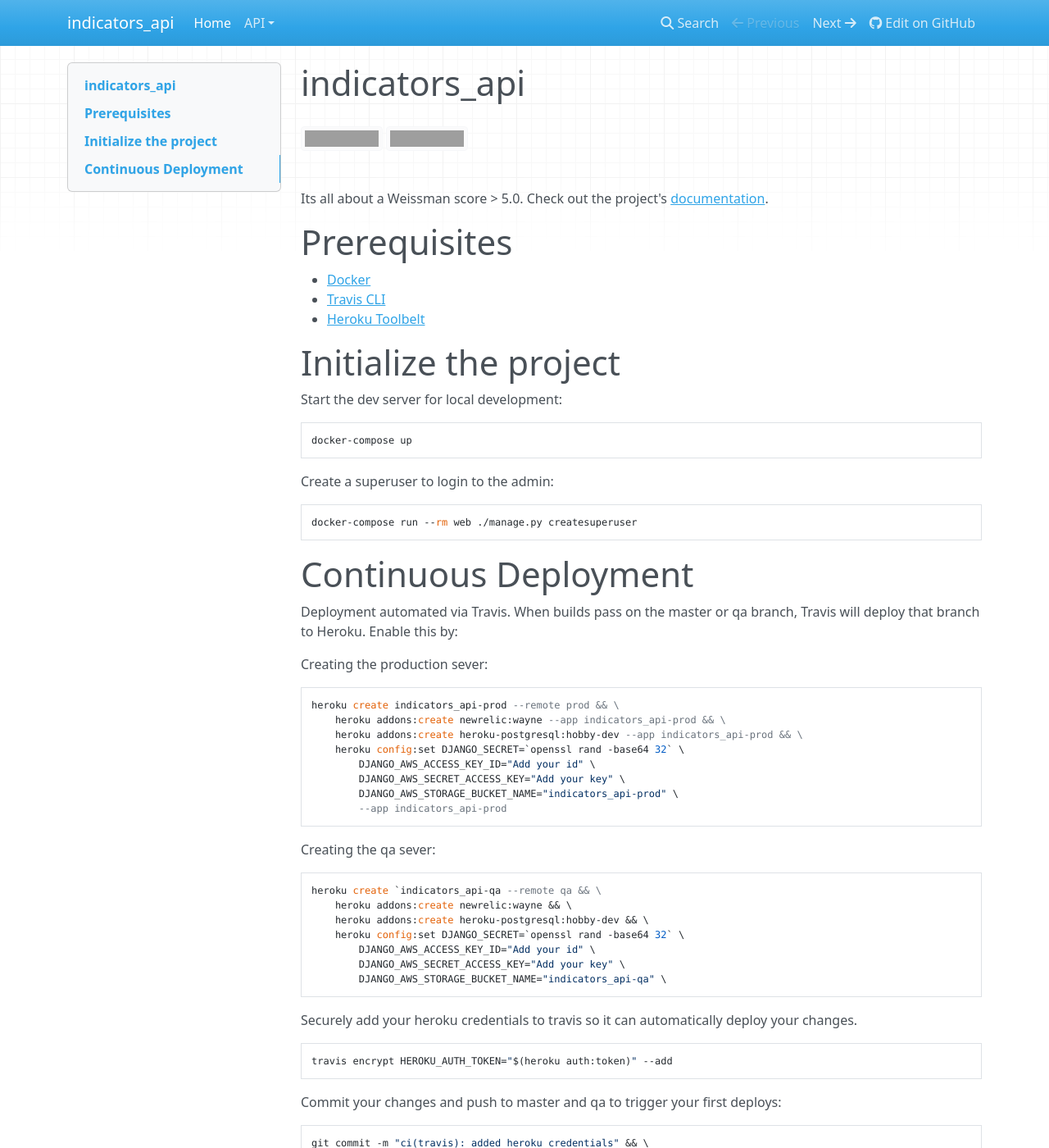
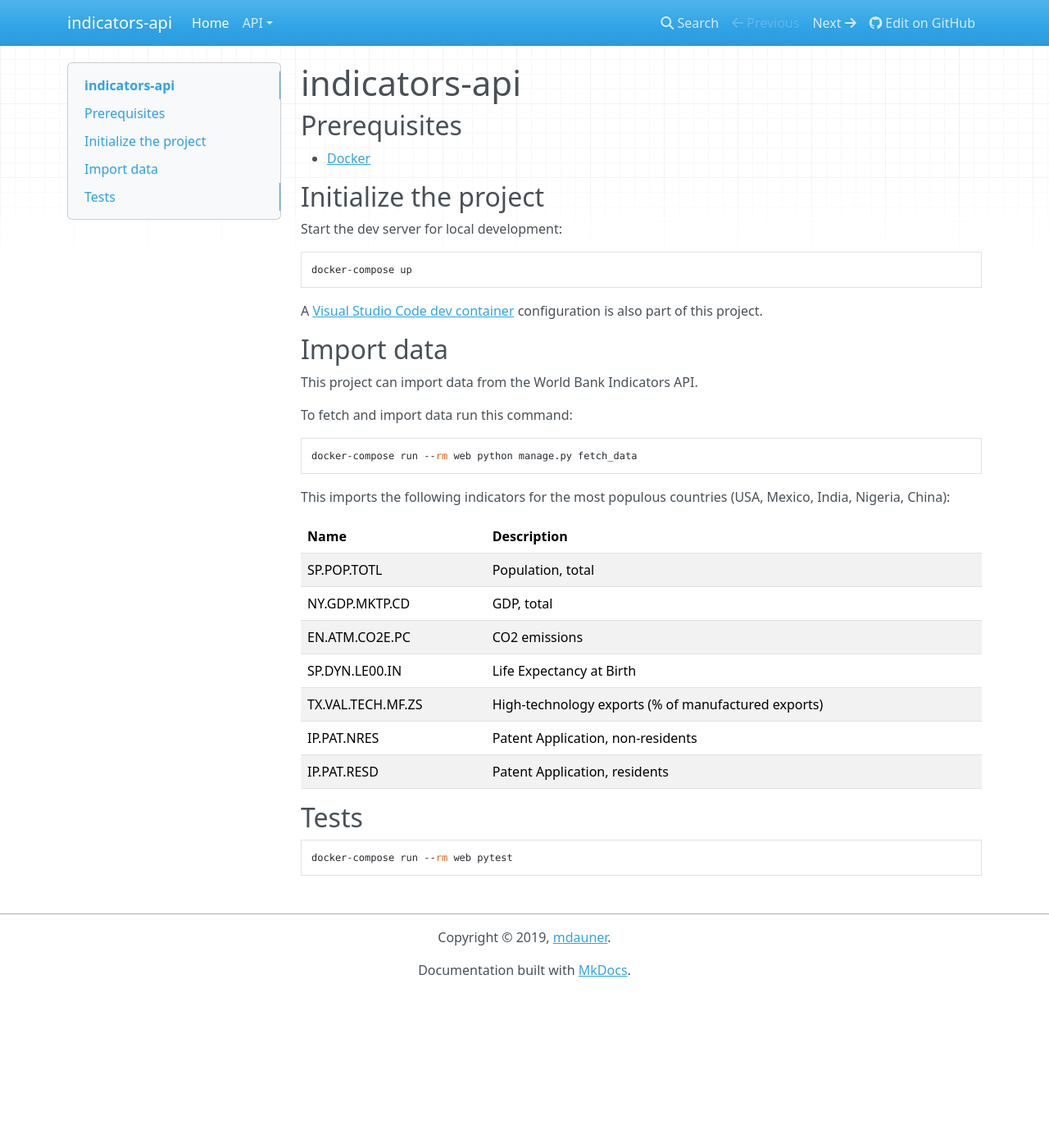
Before and after one commit to mdauner/indicators-api, an MkDocs documentation site: the page built from docs/index.md, in a window 1280 px wide and 1400 px high. Shown: the whole window at 82% size. Built offline with MkDocs 1.6.1, drawn with Linux system fonts in a browser that asks for light colours; nearby versions of some CDN libraries; some of the changed text lies outside the part shown; grey boxes are pictures that could not be loaded.

Commit message:
Update documentation

````diff
--- a/docs/index.md
+++ b/docs/index.md
@@ -1,17 +1,10 @@
-# indicators_api
+# indicators-api
 
-[![Build Status](https://travis-ci.org/mdauner/indicators_api.svg?branch=master)](https://travis-ci.org/mdauner/indicators_api)
-[![Built with](https://img.shields.io/badge/Built_with-Cookiecutter_Django_Rest-F7B633.svg)](https://github.com/agconti/cookiecutter-django-rest)
-
-Its all about a Weissman score > 5.0. Check out the project's [documentation](http://mdauner.github.io/indicators_api/).
-
-# Prerequisites
+## Prerequisites
 
 - [Docker](https://docs.docker.com/docker-for-mac/install/)
-- [Travis CLI](http://blog.travis-ci.com/2013-01-14-new-client/)
-- [Heroku Toolbelt](https://toolbelt.heroku.com/)
 
-# Initialize the project
+## Initialize the project
 
 Start the dev server for local development:
 
@@ -19,54 +12,33 @@ Start the dev server for local development:
 docker-compose up
 ```
 
-Create a superuser to login to the admin:
+A [Visual Studio Code dev container](https://code.visualstudio.com/docs/remote/containers) configuration is also part of this project.
+
+## Import data
+
+This project can import data from the World Bank Indicators API.
+
+
+To fetch and import data run this command:
+```bash
+docker-compose run --rm web python manage.py fetch_data
+```
+
+This imports the following indicators for the most populous countries (USA, Mexico, India, Nigeria, China):
+
+Name              |Description       |
+------------------|------------------|
+SP.POP.TOTL       | Population, total
+NY.GDP.MKTP.CD    | GDP, total
+EN.ATM.CO2E.PC    | CO2 emissions
+SP.DYN.LE00.IN    | Life Expectancy at Birth
+TX.VAL.TECH.MF.ZS | High-technology exports (% of manufactured exports)
+IP.PAT.NRES       | Patent Application, non-residents
+IP.PAT.RESD       | Patent Application, residents
+
+
+## Tests
 
 ```bash
-docker-compose run --rm web ./manage.py createsuperuser
+docker-compose run --rm web pytest
 ```
-
-
-# Continuous Deployment
-
-Deployment automated via Travis. When builds pass on the master or qa branch, Travis will deploy that branch to Heroku. Enable this by:
-
-Creating the production sever:
-
-```
-heroku create indicators_api-prod --remote prod && \
-    heroku addons:create newrelic:wayne --app indicators_api-prod && \
-    heroku addons:create heroku-postgresql:hobby-dev --app indicators_api-prod && \
-    heroku config:set DJANGO_SECRET=`openssl rand -base64 32` \
-        DJANGO_AWS_ACCESS_KEY_ID="Add your id" \
-        DJANGO_AWS_SECRET_ACCESS_KEY="Add your key" \
-        DJANGO_AWS_STORAGE_BUCKET_NAME="indicators_api-prod" \
-        --app indicators_api-prod
-```
-
-Creating the qa sever:
-
-```
-heroku create `indicators_api-qa --remote qa && \
-    heroku addons:create newrelic:wayne && \
-    heroku addons:create heroku-postgresql:hobby-dev && \
-    heroku config:set DJANGO_SECRET=`openssl rand -base64 32` \
-        DJANGO_AWS_ACCESS_KEY_ID="Add your id" \
-        DJANGO_AWS_SECRET_ACCESS_KEY="Add your key" \
-        DJANGO_AWS_STORAGE_BUCKET_NAME="indicators_api-qa" \
-```
-
-Securely add your heroku credentials to travis so it can automatically deploy your changes.
-
-```bash
-travis encrypt HEROKU_AUTH_TOKEN="$(heroku auth:token)" --add
-```
-
-Commit your changes and push to master and qa to trigger your first deploys:
-
-```bash
-git commit -m "ci(travis): added heroku credentials" && \
-git push origin master && \
-git checkout -b qa && \
-git push -u origin qa
-```
-You're ready to continuously ship! ✨ 💅 🛳
--- a/mkdocs.yml
+++ b/mkdocs.yml
@@ -1,12 +1,9 @@
-site_name: indicators_api
-site_description: Its all about a Weissman score > 5.0
-repo_url: https://github.com/mdauner/indicators_api
-site_dir: site
+site_name: indicators-api
+repo_url: https://github.com/mdauner/indicators-api
 copyright: Copyright &copy; 2019, <a href="https://github.com/mdauner">mdauner</a>.
 dev_addr: 0.0.0.0:8001
 
 nav:
   - Home: 'index.md'
   - API:
-    - Authentication: 'api/authentication.md'
-    - Users: 'api/users.md'
+    - DataSets: 'api/datasets.md'
````
Also changed, not shown: README.md (+33 -10 lines), docs/api/authentication.md (deleted, +0 -39 lines), docs/api/datasets.md (added, +71 -0 lines), docs/api/users.md (deleted, +0 -106 lines).
